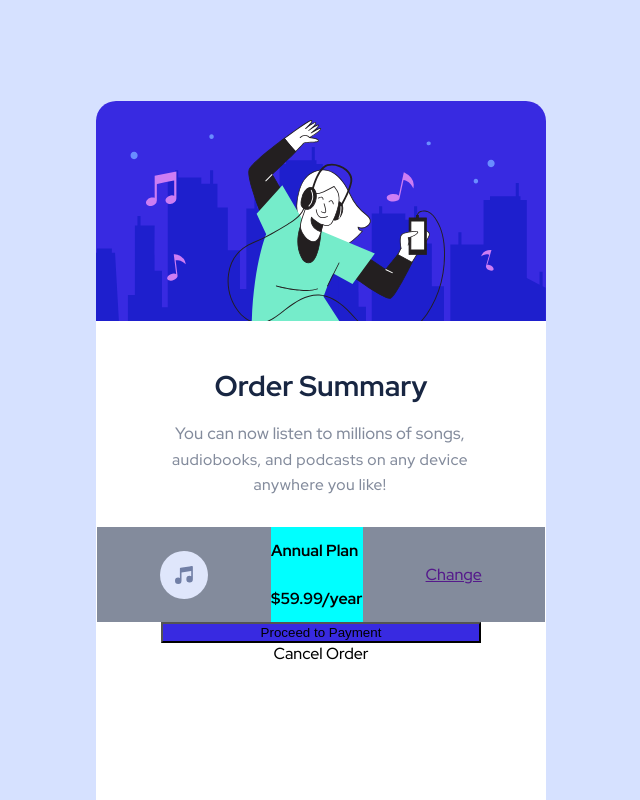
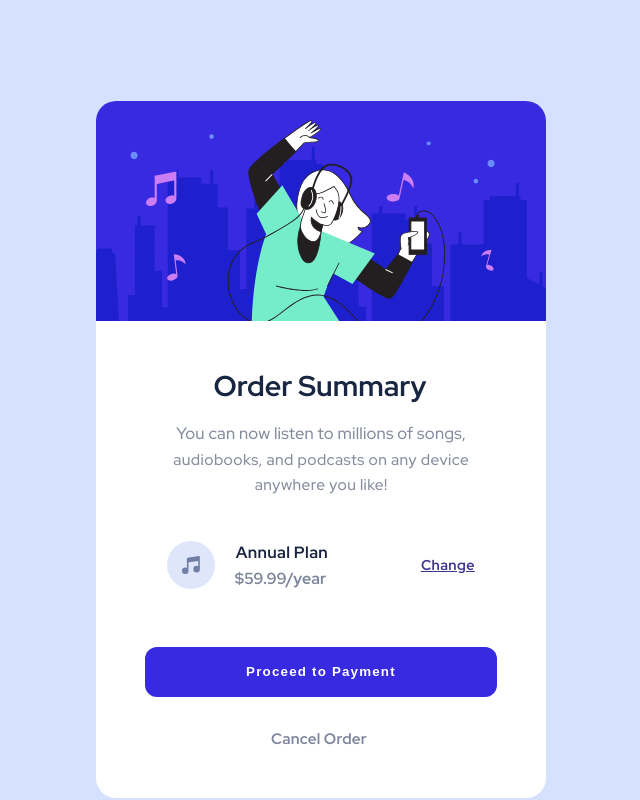
Before and after one commit to Rafaelfrb/order-summary-component, a plain HTML site: page index.html in a window 1280 px wide. Shown: the top 800 px of the page, without its empty margins (319-959 px from the left). Drawn offline with Linux system fonts and the light colour scheme.

Commit message:
Finished positioning elements and adding hover states

```diff
--- a/index.html
+++ b/index.html
@@ -26,18 +26,20 @@
 
     <div class="container2">
 
-      <img src="/images/icon-music.svg">
+      <img class="music" src="/images/icon-music.svg">
 
       <div class="plan">
-        <h2>Annual Plan</h2>
-        <h2>$59.99/year</h2>
+        <h2 class="planname">Annual Plan</h2>
+        <h2 class="planprice">$59.99/year</h2>
       </div>
 
       <a href="">Change</a>
 
     </div>
     <input type="button" value="Proceed to Payment">
-    Cancel Order
+    <div class="cancel">
+      Cancel Order
+    </div>
   </div>
 </body>
 </html>
--- a/style.css
+++ b/style.css
@@ -3,7 +3,7 @@ body {
     justify-content: center;
     background-color: #d6e1ff;
     font-family: 'Red Hat Display', sans-serif;
-    height: 100rem;
+    height: 49.4rem;
 }
 
 .container {
@@ -24,6 +24,7 @@ h1 {
     margin-top: 2.9rem;
     color: #182642;
     font-size: 1.79rem;
+    margin-left: -2px;
 }
 
 .paragraph {
@@ -36,7 +37,7 @@ h1 {
 p {
     color: #838b9c;
     font-size: 16.49px;
-    margin-right: 2px;
+    margin-left: 0.5px;
 }
 
 .middlep {
@@ -52,24 +53,77 @@ p {
 .container2 {
     display: flex;
     align-items: center;
-    justify-content: space-evenly;
+    justify-content: flex-start;
     width: 28rem;
     margin-top: 1.37rem;
-    background-color: #838b9c;
+}
+
+.music {
+    margin-left: 4.38rem;
+    margin-top: 0.11rem;
 }
 
 .plan {
     display: flex;
     flex-direction: column;
     justify-content: center;
-    background-color: aqua;
+}
+
+.planname{
+    color: #1a2441;
+    margin-left: 1.3rem;
+    font-size: 16.3px;
+    letter-spacing: 0.02rem;
+    margin-top: 0.9rem;
+}
+
+.planprice{
+    color: #7d859d;
+    margin-left: 1.23rem;
+    margin-top: -0.58rem;
 }
 
 h2 {
     font-size: 16px;
 }
 
+a {
+    margin-left: 5.8rem;
+    font-size: 14.27px;
+    letter-spacing: 0.025rem;
+    font-weight: bolder;
+    color: #3d368e;
+}
+
+a:hover {
+    color: #7c73cd;
+}
+
 input {
     background-color: #382ae1;
-    width: 20rem;
+    border: #382ae1;
+    border-radius: 12px;
+    color: white;
+    width: 22rem;
+    height: 3.15rem;
+    margin-top: 2.8rem;
+    font-weight: bolder;
+    letter-spacing: 1.2px;
 }
+
+input:hover {
+    background-color: #766cf1;
+}
+
+.cancel {
+    margin-top: 2rem;
+    margin-left: -4px;
+    color: #7d859d;
+    font-size: 15.2px;
+    font-weight: bold;
+    letter-spacing: 0.25px;
+}
+
+.cancel:hover {
+    color: #232641;
+}
```
